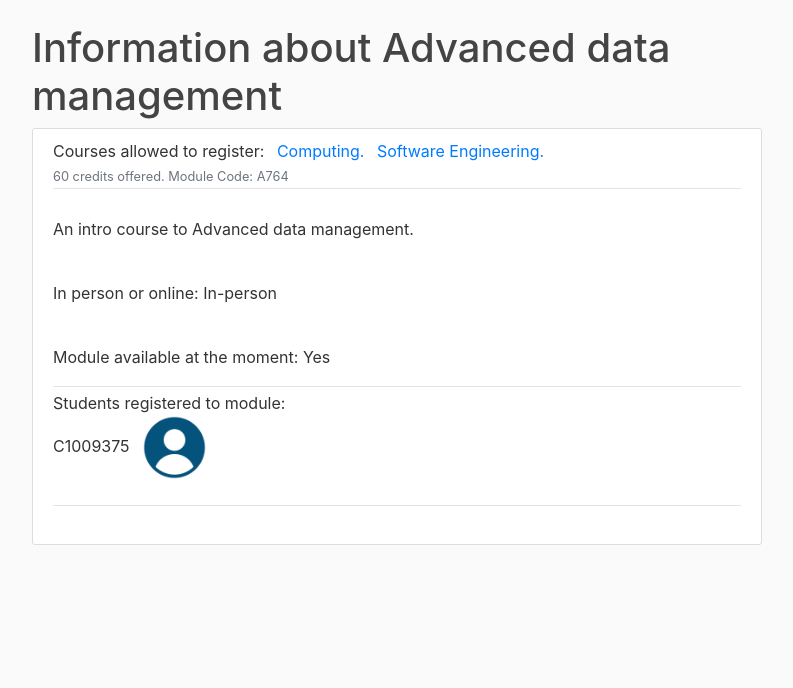
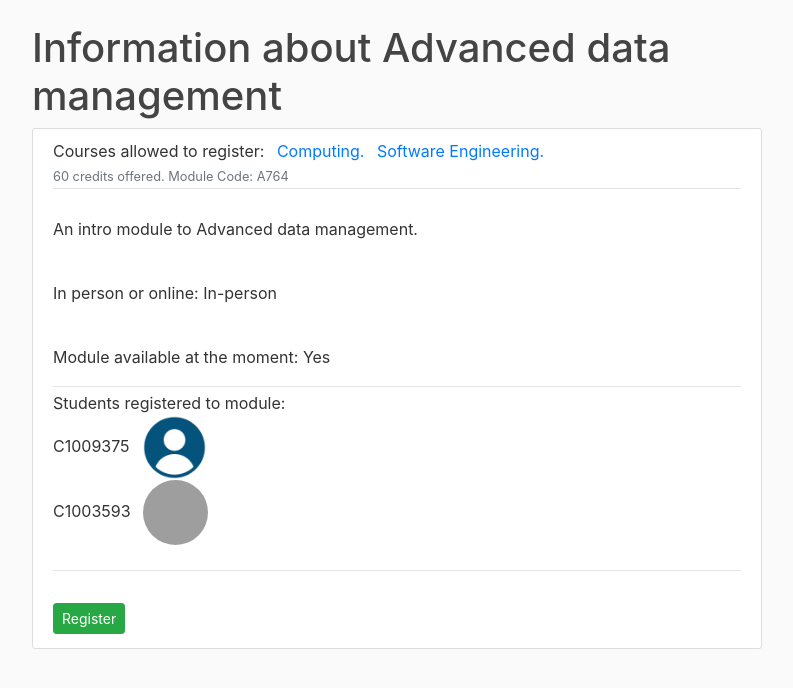
Before and after one commit to C1003593/RegistrationApp, a Django app: a page that uses ModuleRegistrationSystem/templates/ModuleRegistrationSystem/module_detail.html in a window 1280 px wide. Shown: the part 56-744 px from the top of the page, without its empty margins (53-846 px from the left). Run offline with Django 3.2, Linux system fonts and the light colour scheme; data comes from the database, SQL or seed files in the repository; some libraries are stand-ins or nearby versions; grey boxes are pictures that could not be loaded.

Commit message:
Made pages look better.

```diff
--- a/ModuleRegistrationSystem/models.py
+++ b/ModuleRegistrationSystem/models.py
@@ -19,7 +19,7 @@ class Module(models.Model):
     category = models.CharField(max_length= 20, choices= [('In-person', 'In person'), ('Online', 'Online')])
     description = models.TextField()
     availability = models.BooleanField(default=True)
-    coursesAllowedToRegister = models.ManyToManyField(Course)
+    courses_Allowed_To_Register = models.ManyToManyField(Course)
 
     def __str__(self):
         return f'{self.name}'
--- a/ModuleRegistrationSystem/templates/ModuleRegistrationSystem/home.html
+++ b/ModuleRegistrationSystem/templates/ModuleRegistrationSystem/home.html
@@ -15,7 +15,7 @@
                 {% endfor %}
               </ul>
             </p>
-          </div>
+        </div>
     </div>
 {% endblock content %}
 </body>
--- a/ModuleRegistrationSystem/templates/ModuleRegistrationSystem/module_confirm_delete.html
+++ b/ModuleRegistrationSystem/templates/ModuleRegistrationSystem/module_confirm_delete.html
@@ -8,7 +8,7 @@
             <article class="media content-section">
                 <div class="media-body">
                     <div class="article-metadata">
-                        <a class="mr-2">Courses allowed to register: {% for coursesAllowedToRegister in object.coursesAllowedToRegister.all %}{{ coursesAllowedToRegister }}.
+                        <a class="mr-2">Courses allowed to register: {% for courses_Allowed_To_Register in object.courses_Allowed_To_Register.all %}{{ courses_Allowed_To_Register }}.
                             {% endfor %}</a>
                         </br>
                         <small class="text-muted">{{ object.credit }} credits offered. Module Code: {{ object.code }}</small>
--- a/ModuleRegistrationSystem/templates/ModuleRegistrationSystem/module_detail.html
+++ b/ModuleRegistrationSystem/templates/ModuleRegistrationSystem/module_detail.html
@@ -4,7 +4,7 @@
     <article class="media content-section">
         <div class="media-body">
             <div class="article-metadata">
-                <a class="mr-2">Courses allowed to register: {% for coursesAllowedToRegister in object.coursesAllowedToRegister.all %} <a class="mr-2" href="{% url 'ModuleRegistrationSystem:course-detail' coursesAllowedToRegister.name %}"> {{ coursesAllowedToRegister }}. </a>
+                <a class="mr-2">Courses allowed to register: {% for courses_Allowed_To_Register in object.courses_Allowed_To_Register.all %} <a class="mr-2" href="{% url 'ModuleRegistrationSystem:course-detail' courses_Allowed_To_Register.name %}"> {{ courses_Allowed_To_Register }}. </a>
                     {% endfor %}</a>
                 </br>
                 <small class="text-muted">{{ object.credit }} credits offered. Module Code: {{ object.code }}</small>
@@ -33,6 +33,7 @@
             <div class="article-metadata">
             </div>
         </br>
+        <a class="btn btn-success btn-sm mt-1 mb-1" href="{% url 'ModuleRegistrationSystem:module-registration' module.code %}">Register</a>
             {% if user.is_superuser %}
                 <a class="btn btn-secondary btn-sm mt-1 mb-1" href="{% url 'ModuleRegistrationSystem:module-update' object.code %}">Update</a>
                 <a class="btn btn-danger btn-sm mt-1 mb-1" href="{% url 'ModuleRegistrationSystem:module-delete' object.code %}">Delete</a>
--- a/ModuleRegistrationSystem/templates/ModuleRegistrationSystem/modules.html
+++ b/ModuleRegistrationSystem/templates/ModuleRegistrationSystem/modules.html
@@ -5,7 +5,7 @@
     <article class="media content-section">
         <div class="media-body">
             <div class="article-metadata">
-                <a class="mr-2">Courses allowed to register: {% for coursesAllowedToRegister in module.coursesAllowedToRegister.all %} <a class="mr-2" href="{% url 'ModuleRegistrationSystem:course-detail' coursesAllowedToRegister.name %}"> {{ coursesAllowedToRegister }}. </a>
+                <a class="mr-2">Courses allowed to register: {% for courses_Allowed_To_Register in module.courses_Allowed_To_Register.all %} <a class="mr-2" href="{% url 'ModuleRegistrationSystem:course-detail' courses_Allowed_To_Register.name %}"> {{ courses_Allowed_To_Register }}. </a>
                     {% endfor %}</a>
                 </br>
                 <small class="text-muted">{{ module.credit }} credits offered. Module Code: {{ module.code }}</small>
--- a/ModuleRegistrationSystem/views.py
+++ b/ModuleRegistrationSystem/views.py
@@ -7,6 +7,8 @@ from .models import Module, Course, Registration
 from django.views.generic import ListView, DetailView, CreateView, UpdateView, DeleteView
 from django.contrib.auth.models import User
 from django.contrib.messages.views import SuccessMessageMixin
+from django.urls import reverse
+
 
 
 def home(request):
@@ -53,6 +55,7 @@ class RegistrationView(ListView):
 
 
 
+
 class ModuleDetailView(DetailView):
         model = Module
 
@@ -61,11 +64,11 @@ class CourseDetailView(DetailView):
 
 class ModuleCreateView(CreateView):
         model = Module
-        fields = ['name', 'code', 'credit', 'category', 'description', 'availability', 'coursesAllowedToRegister']
+        fields = ['name', 'code', 'credit', 'category', 'description', 'availability', 'courses_Allowed_To_Register']
 
 class ModuleUpdateView(UpdateView):
         model = Module
-        fields = ['name', 'code', 'credit', 'category', 'description', 'availability', 'coursesAllowedToRegister']
+        fields = ['name', 'code', 'credit', 'category', 'description', 'availability', 'courses_Allowed_To_Register']
 
 class ModuleDeleteView(DeleteView):
         model = Module
@@ -74,12 +77,13 @@ class ModuleDeleteView(DeleteView):
 class ModuleRegistration(CreateView):
         model = Registration
         fields = ['module']
-
         def form_valid(self, form):
                 form.instance.student = self.request.user
                 return super().form_valid(form)
 
 class ModuleDeregistration(SuccessMessageMixin, DeleteView):
         model = Registration
-        success_url = '/'
         success_message = "You have successfully deregistered from the module."
+
+        def get_success_url(self):
+                return reverse('ModuleRegistrationSystem:registrations', kwargs={'username': self.request.user.username})
```
Also changed, not shown: ModuleRegistrationSystem/migrations/0003_rename_coursesallowedtoregister_module_courses_allowed_to_register.py (added), ModuleRegistrationSystem/static/css/styles.css (line endings or trailing spaces), db.sqlite3.
